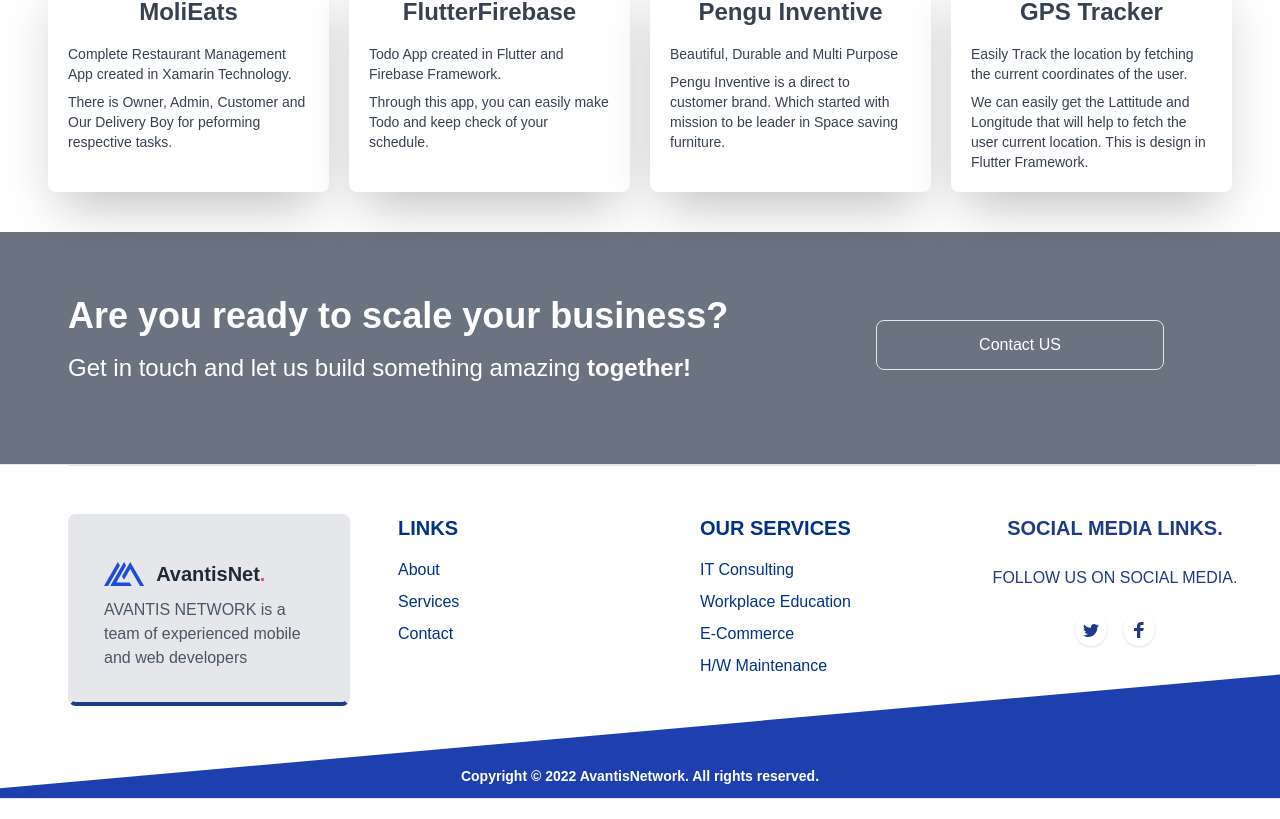
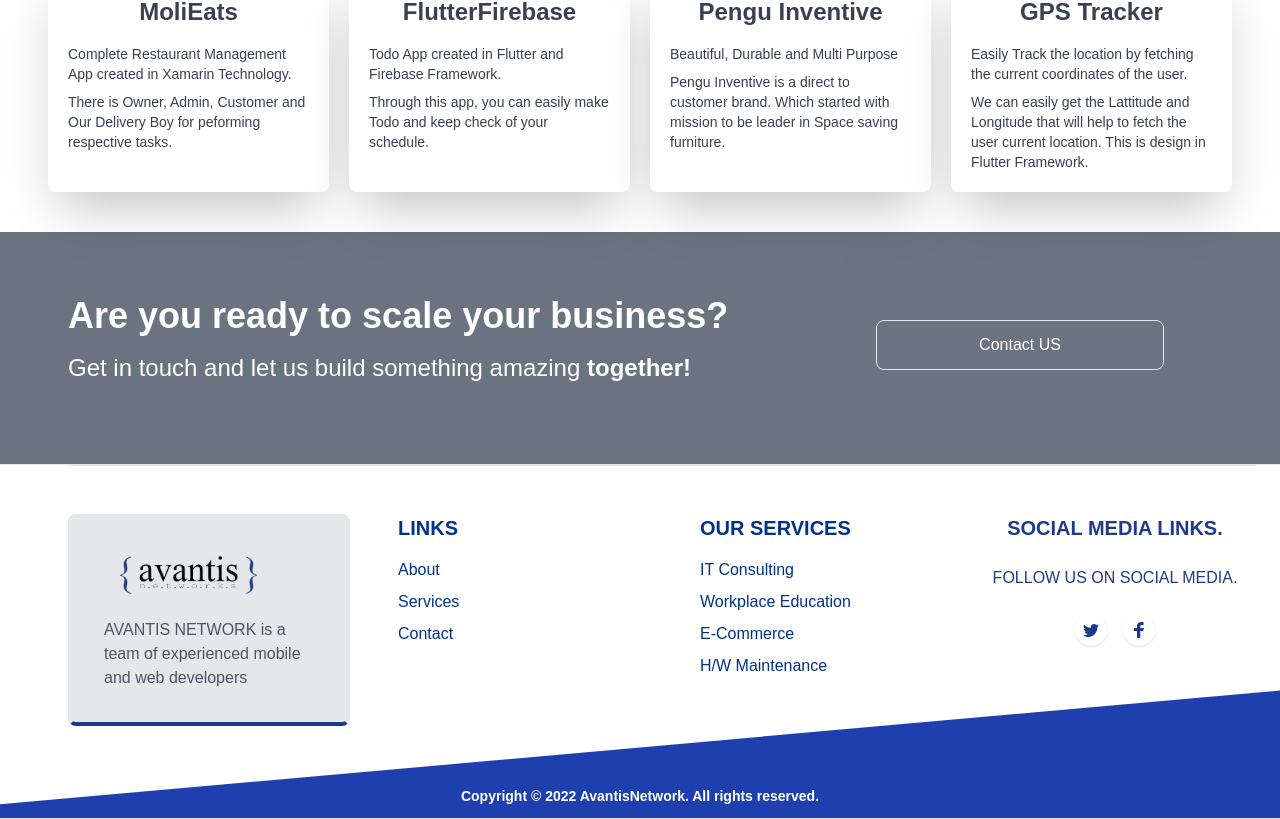
Before and after one commit to backslashflutter/avantisnet_website, a React (Create React App) app: page / in a window 1280 px wide. Shown: the part 2847-3666 px from the top of the page. Built offline with nearby package versions, Linux system fonts and the light colour scheme; no server answers; the HTML template or start-up script is replaced by a standard one.

Commit message:
final work

```diff
--- a/src/components/Footer.js
+++ b/src/components/Footer.js
@@ -1,6 +1,7 @@
 import React from "react";
 import { Link } from "react-router-dom";
 import { HashLink } from "react-router-hash-link";
+import avantisLogo from "../images/avantisLogo.png";
 
 const Footer = () => {
   return (
@@ -14,21 +15,13 @@
               <div className="box-border border-4 border-b-blue-900 p-8 bg-gray-200 text-gray-600 text-center rounded-lg">
                 <a
                   href="/"
-                  class="relative flex items-center h-5 py-6 font-black leading-none"
+                  class="relative flex items-center h-6 py-6 mb-5 font-black leading-none"
                 >
-                  <svg
-                    class="w-auto h-6 text-blue-700 fill-current"
-                    viewBox="0 0 194 116"
-                    xmlns="http://www.w3.org/2000/svg"
-                  >
-                    <g fill-rule="evenodd">
-                      <path d="M96.869 0L30 116h104l-9.88-17.134H59.64l47.109-81.736zM0 116h19.831L77 17.135 67.088 0z" />
-                      <path d="M87 68.732l9.926 17.143 29.893-51.59L174.15 116H194L126.817 0z" />
-                    </g>
-                  </svg>
-                  <span class="ml-3 text-xl text-gray-800">
-                    AvantisNet<span class="text-pink-500">.</span>
-                  </span>
+                  <img
+                    src={avantisLogo}
+                    className="h-10 lg:h-18 md:h-12"
+                    alt="avantisLogo"
+                  />
                 </a>
                 <div className="text-base text-left font-regular text-gray-600">
                   <p>
```
